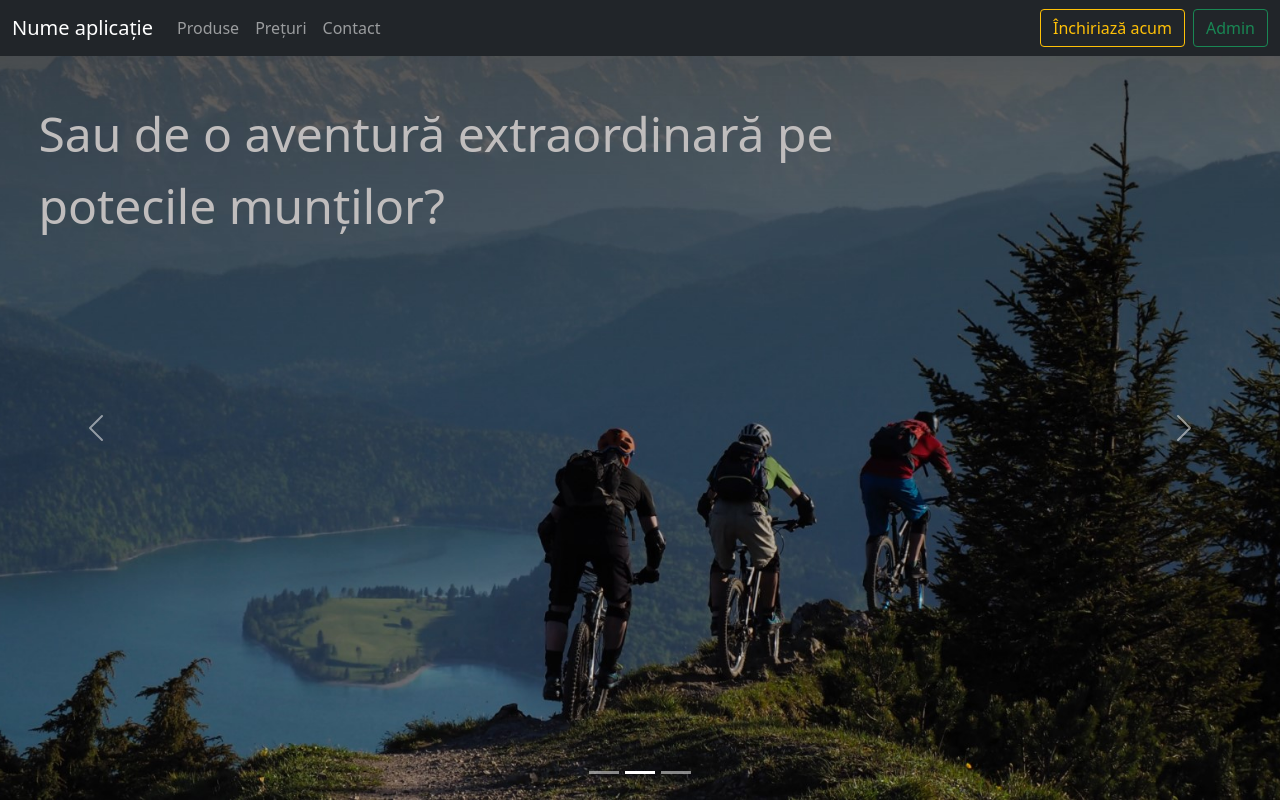
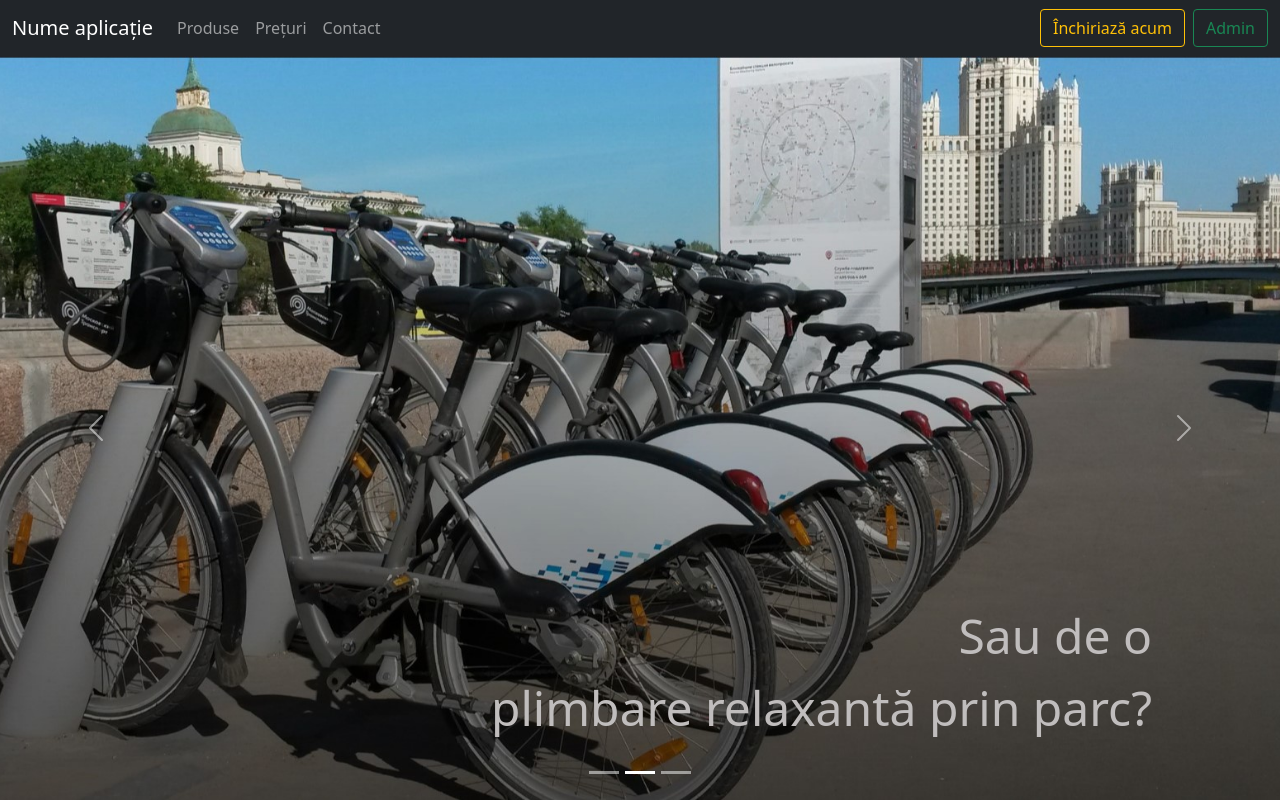
Before and after one commit to catalin-banu/cyclistic, a React (Create React App) app in the folder client/: page / in a window 1280 px wide. Built offline with nearby package versions, Linux system fonts and the light colour scheme.

Commit message:
Update carousel

```diff
--- a/client/src/components/main/granular-components/carousel/carousel.css
+++ b/client/src/components/main/granular-components/carousel/carousel.css
@@ -1,48 +1,48 @@
-.carousel-container{
+.carousel-container {
   width: 100%;
   height: 100%;
 }
 
-.carousel-container > div:nth-child(2){
+.carousel-container > div:nth-child(2) {
   width: 100%;
   height: 100%;
 }
 
-.carousel-item{
+.carousel-item {
   width: 100%;
   height: 100%;
 }
 
-.image{
+.image {
   width: 100%;
   height: 100%;
   object-fit: cover;
 }
 
-.carousel-caption-city{
+.carousel-caption-city {
   right: 10% !important;
 }
 
-.city-bike-text{
-    font-size: 4.5rem;
+.city-bike-text {
+  font-size: 3rem;
   color: rgb(192, 189, 189);
   font-weight: 400;
   text-align: right;
 }
 
-.carousel-caption-mountain{
+.carousel-caption-mountain {
   top: 3% !important;
-    left: 3% !important;
+  left: 7% !important;
 }
 
-.mountain-bike-text{
+.mountain-bike-text {
   font-size: 3rem;
   color: rgb(192, 189, 189);
   font-weight: 400;
   text-align: left;
 }
 
-.carousel-caption-scooter{
+.carousel-caption-scooter {
   bottom: 4% !important;
-    left: 5% !important;
+  left: 7% !important;
 }
--- a/client/src/components/main/granular-components/carousel/carousel.jsx
+++ b/client/src/components/main/granular-components/carousel/carousel.jsx
@@ -9,22 +9,22 @@ import './carousel.css'
 export default function CarouselComponent(){
     return(
         <Carousel className="carousel-container" fade>
+              <Carousel.Item className="carousel-item" interval={3000}>
+                <img
+                    className="image"
+                    src={MTBImage}
+                    alt="Mountain bike slide"/>
+                <Carousel.Caption className="carousel-caption-mountain">
+                    <p className="mountain-bike-text">Ce zici de o experiență extraordinară pe <br/> potecile munților?</p>
+                </Carousel.Caption>
+            </Carousel.Item>
             <Carousel.Item className="carousel-item" interval={3000}>
                 <img
                     className="image"
                     src={CityBikeImage}
                     alt="City bike slide"/>
                 <Carousel.Caption className="carousel-caption-city">
-                    <p className="city-bike-text">Ce zici de o <br/> plimbare cu bicicleta prin oraș?</p>
-                </Carousel.Caption>
-            </Carousel.Item>
-            <Carousel.Item className="carousel-item" interval={3000}>
-                <img
-                    className="image"
-                    src={MTBImage}
-                    alt="Mountain bike slide"/>
-                <Carousel.Caption className="carousel-caption-mountain">
-                    <p className="mountain-bike-text">Sau de o aventură extraordinară pe <br/> potecile munților?</p>
+                    <p className="city-bike-text">Sau de o <br/> plimbare relaxantă prin parc?</p>
                 </Carousel.Caption>
             </Carousel.Item>
             <Carousel.Item className="carousel-item" interval={3000}>
@@ -33,7 +33,7 @@ export default function CarouselComponent(){
                     src={ScouterImage}
                     alt="Mountain bike slide"/>
                 <Carousel.Caption className="carousel-caption-scooter">
-                    <p className="mountain-bike-text">Sau încearcă o trotinetă electrică!</p>
+                    <p className="mountain-bike-text">Sau mai bine <br/>bucură-te de experiența unei trotinete electrice!</p>
                 </Carousel.Caption>
             </Carousel.Item>
         </Carousel>
```
Lines whose indentation alone changed are shown as unchanged.
